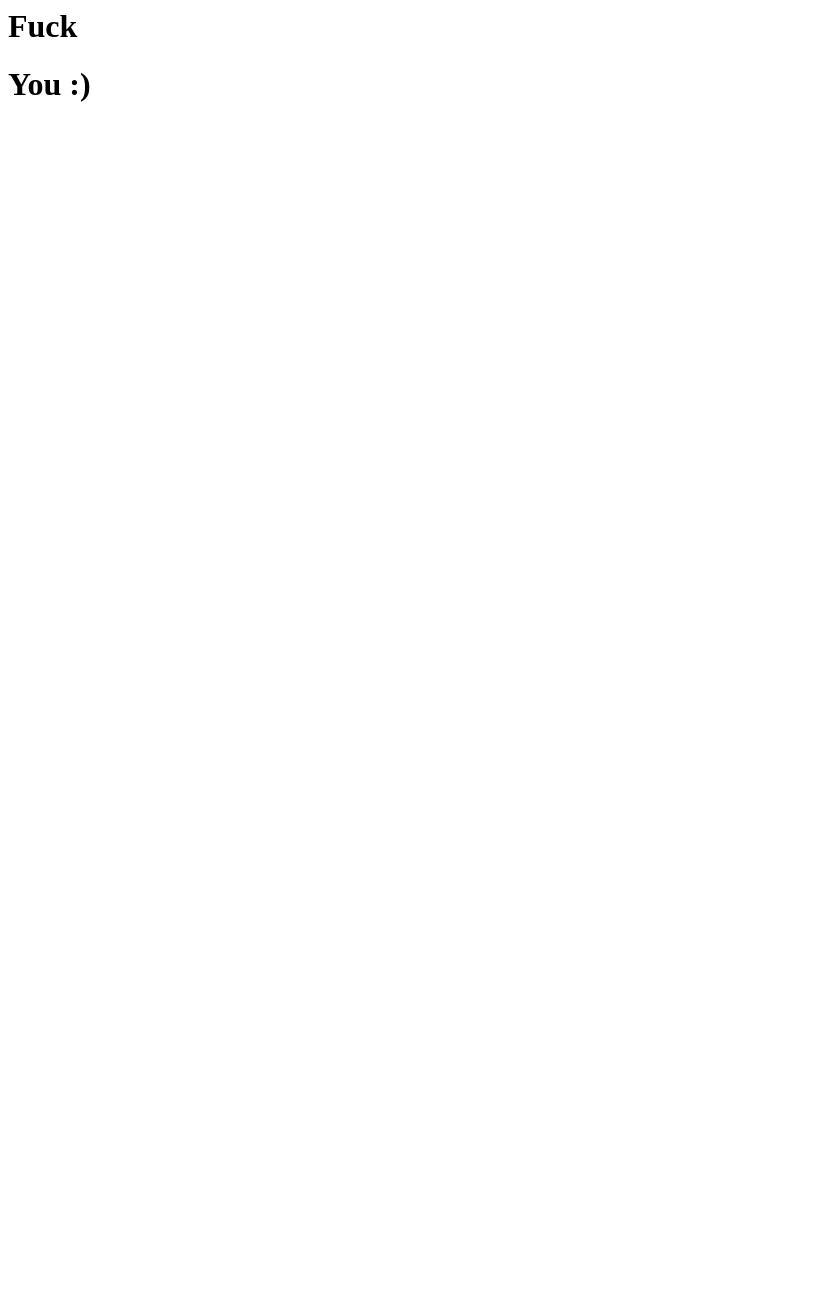
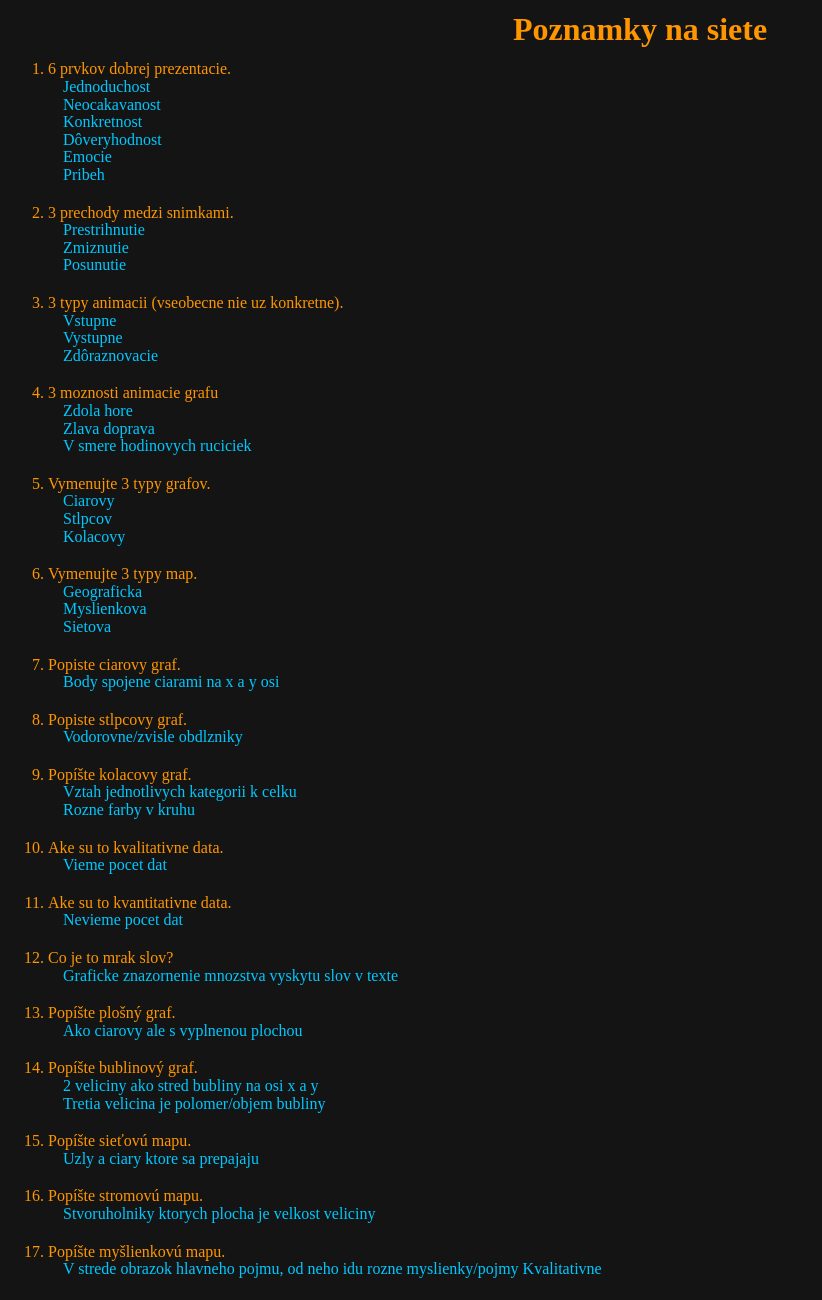
Before and after one commit to tomas0008/website, a plain HTML site: page index.html in a window 1280 px wide. Shown: the top 1300 px of the page, without its empty margins (0-822 px from the left). Before the commit the page ends 800 px from the top, so only its background shows below. Drawn offline with Linux system fonts and the light colour scheme.

Commit message:
Poznamky na GAM

```diff
--- a/index.html
+++ b/index.html
@@ -1,4 +1,162 @@
+<!doctype html>
+<html>
+<head>
+	<title>Poznamky na siete</title>
+	<meta charset="UTF-8">
+	<style>
+		body {
+			background-color: rgb(20, 20, 20);
+			color: rgb(255, 150, 0);
+			line-height: 110%;
+		}
+
+		p {
+			color: rgb(0, 200, 255);
+			margin-top: 0;
+			margin-left: 15px;
+			margin-bottom: 20px;
+			/*border-bottom: 5px solid rgb(0, 255, 200);*/
+		}
+
+		h1 {
+			text-align: center;
+		}
+	</style>
+</head>
 <body>
-	<h1>Fuck</h1>
-	<h1>You :)</h1>
+	<h1>Poznamky na siete</h1>
+	<ol>
+		<li>6 prvkov dobrej prezentacie.</li>
+		<p>
+			Jednoduchost<br>
+			Neocakavanost<br>
+			Konkretnost<br>
+			Dôveryhodnost<br>
+			Emocie<br>
+			Pribeh
+		</p>
+		<li>3 prechody medzi snimkami.</li>
+		<p>
+			Prestrihnutie<br>
+			Zmiznutie<br>
+			Posunutie
+		</p>
+		<li>3 typy animacii (vseobecne nie uz konkretne).</li>
+		<p>
+			Vstupne<br>
+			Vystupne<br>
+			Zdôraznovacie
+		</p>
+		<li>3 moznosti animacie grafu</li>
+		<p>
+			Zdola hore<br />
+			Zlava doprava<br />
+			V smere hodinovych ruciciek
+		</p>
+		<li>Vymenujte 3 typy grafov.</li>
+		<p>
+			Ciarovy<br>
+			Stlpcov<br>
+			Kolacovy
+		</p>
+		<li>Vymenujte 3 typy map.</li>
+		<p>
+			Geograficka<br>
+			Myslienkova<br>
+			Sietova
+		</p>
+		<li>Popiste ciarovy graf.</li>
+		<p>
+			Body spojene ciarami na x a y osi
+		</p>
+		<li>Popiste stlpcovy graf. </li>
+		<p>
+			Vodorovne/zvisle obdlzniky
+		</p>
+		<li>Popíšte kolacovy graf.</li>
+		<p>
+			Vztah jednotlivych kategorii k celku<br />
+			Rozne farby v kruhu
+		</p>
+		<li>Ake su to kvalitativne data.</li>
+		<p>
+			Vieme pocet dat
+		</p>
+		<li>Ake su to kvantitativne data.</li>
+		<p>
+			Nevieme pocet dat
+		</p>
+		<li>Co je to mrak slov?</li>
+		<p>
+			Graficke znazornenie mnozstva vyskytu slov v texte
+		</p>
+		<li>Popíšte plošný graf.</li>
+		<p>
+			Ako ciarovy ale s vyplnenou plochou
+		</p>
+		<li>Popíšte bublinový graf.</li>
+		<p>
+			2 veliciny ako stred bubliny na osi x a y<br />
+			Tretia velicina je polomer/objem bubliny
+		</p>
+		<li>Popíšte sieťovú mapu.</li>
+		<p>
+			Uzly a ciary ktore sa prepajaju
+		</p>
+		<li>Popíšte stromovú mapu. </li>
+		<p>
+			Stvoruholniky ktorych plocha je velkost veliciny
+		</p>
+		<li>Popíšte myšlienkovú mapu.</li>
+		<p>
+			V strede obrazok hlavneho pojmu, od neho idu rozne myslienky/pojmy
+			Kvalitativne
+		</p>
+		<li>Popíšte geografickú mapu.</li>
+		<p>
+			Mapa miesta, obsahuje rozne farby podla velkosti veliciny
+		</p>
+		<li>Čo to je infografika?</li>
+		<p>
+			Vizualizacna metoda pre priblizenie roznych dat
+		</p>
+		<li>Čím sa zaoberá typografia?</li>
+		<p>
+			Grafickou upravou dokumentov s pouzitim spravnych fontov a rozmiestnenim grafickych a textovych prvkov na strankach
+		</p>
+		<li>Čo je to písmo z hľadiska typografie?</li>
+		<p>
+			Skupina znakov, pismen, cislic... ktore maju rovnaky, jedinecny vyznam
+		</p>
+		<li>Čo je to font z hľadiska typografie?</li>
+		<p>
+			Konkretna verzia pisma
+		</p>
+		<li>Vymenujte všetky rezy písma (6).</li>
+		<p>
+			Roman<br />
+			Italic<br />
+			Bolc<br />
+			Thin<br />
+			Condensed<br />
+			Extended
+		</p>
+		<li>Čo sú to minusky?</li>
+		<p>
+			Znaky malej abecedy
+		</p>
+		<li>Čo sú to verzálky?</li>
+		<p>
+			Znaky velkej abecedy
+		</p>
+		<li>Kedy hovoríme o dokumente že má formát na zrkadlo?</li>
+		<p>
+			Dokument ma okraje, text je zarovnany podla urcenych rozmerov tlacovej plochy
+		</p>
+		<li>Kedy hovoríme o dokumente že má formát na spadávku?</li>
+		<p>
+			Dokument presahuje okraje finalneho formatu, aby sa zabezpecilo spravne orezanie pri tlaci bez bielych okrajov
+		</p>
+	</ol>
 </body>
+</html>
```
